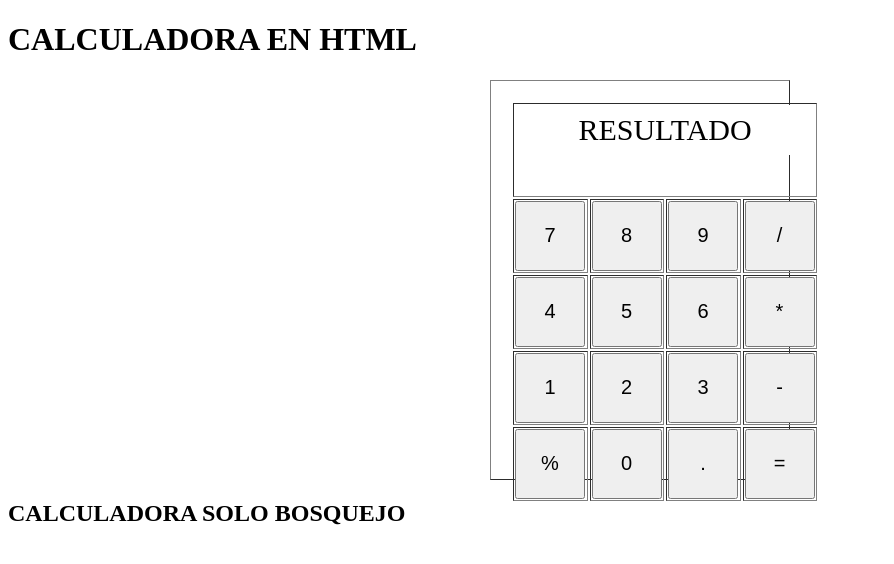
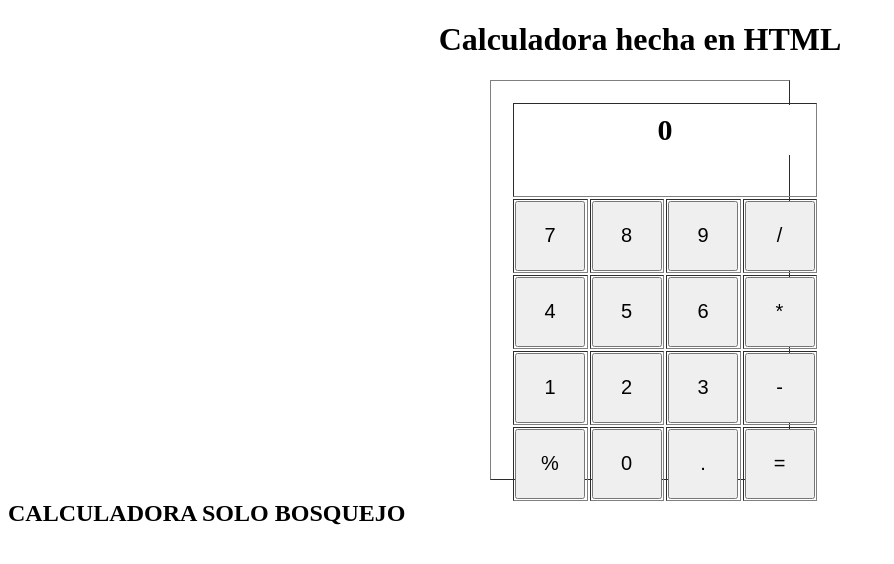
Before and after one commit to yeremi160/proyecto1, a plain HTML site: page index.html in a window 1280 px wide. Shown: the whole page, without its empty margins (0-894 px from the left). Drawn offline with Linux system fonts and the light colour scheme.

Commit message:
se edito color y titulo

```diff
--- a/index.html
+++ b/index.html
@@ -7,11 +7,11 @@
     <link type="text/css" href="estilo.css" rel="stylesheet" >
 </head>
 <title>CALCULADORA</title>
-<h1>CALCULADORA EN HTML</h1>
+<H1 align="center"> Calculadora hecha en HTML </H1>
 <body>
     <TABle border= "1"class="CALCULADORA">
 <tr>
-    <td colspan="4"><span id="resultado">RESULTADO</span></td>
+    <th colspan="4"><span id="resultado">0</span></th>
 </tr>
 <tr>
     <td><button id="siete">7</button></td>
```
